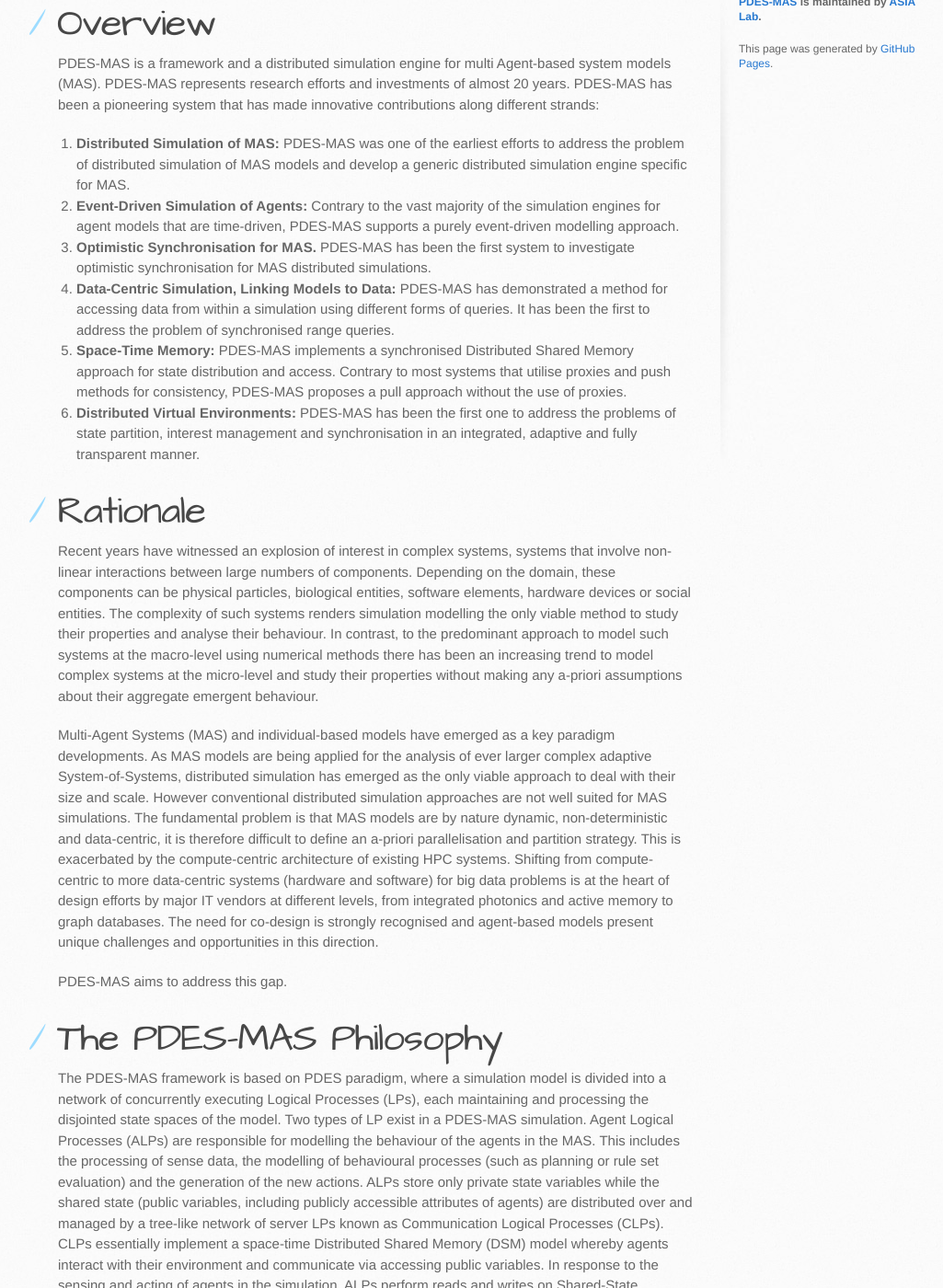
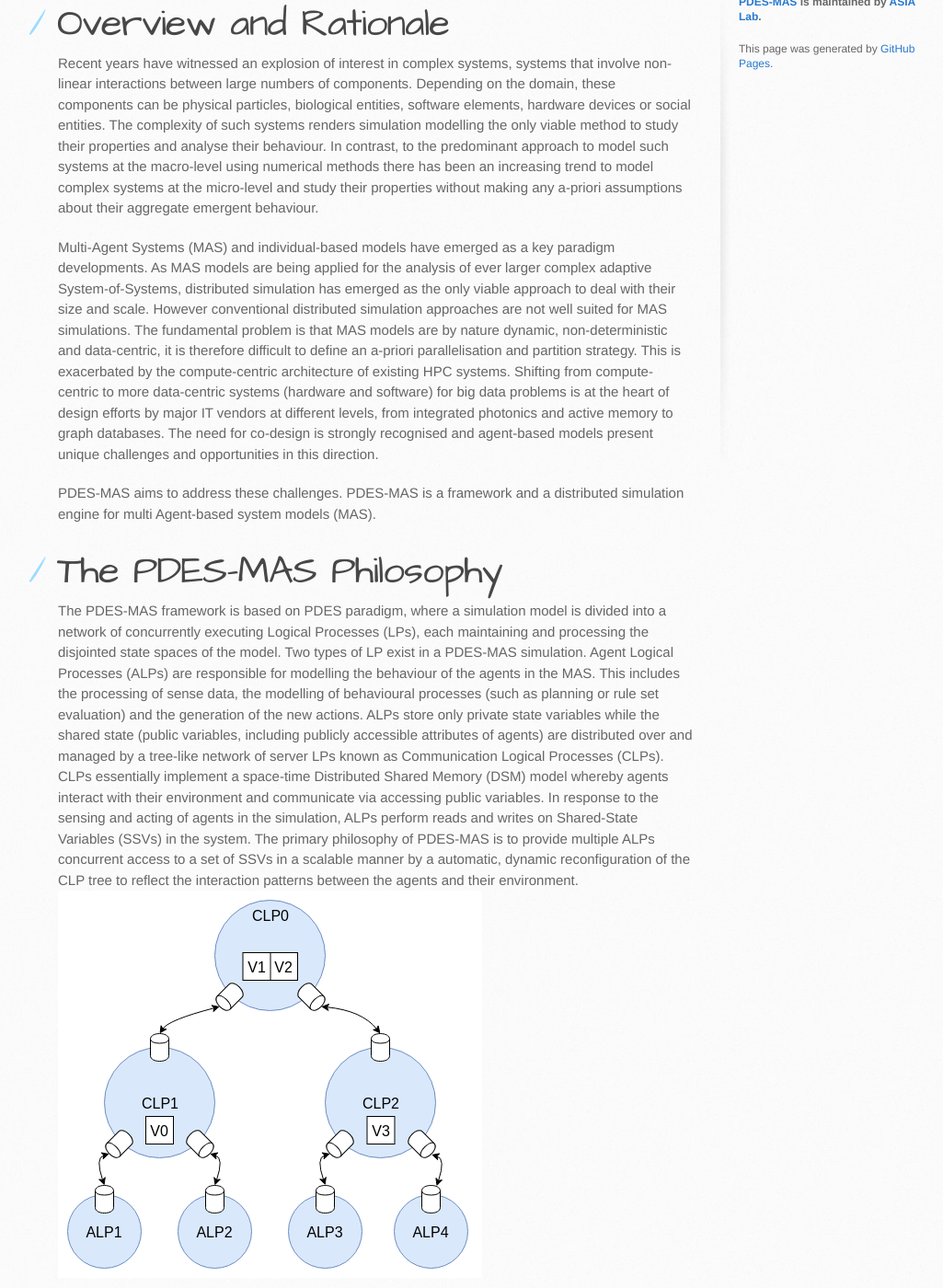
Before and after one commit to PDES-MAS/PDES-MAS.github.io, a Jekyll site: the page built from index.md, in a window 1280 px wide and 1400 px high, scrolled down 346 px. Shown: the whole window at 92% size, without its empty margins (107-1132 px from the left). Built offline with Jekyll 4.4.1, drawn with Linux system fonts in a browser that asks for light colours; our own code applies the rules of GitHub Pages for plain Markdown files; some of the changed text lies outside the part shown.

Commit message:
Update index.md

```diff
--- a/index.md
+++ b/index.md
@@ -3,24 +3,23 @@
 ---
 
 
-# Overview
-PDES-MAS is a framework and a distributed simulation engine for multi Agent-based system models (MAS). PDES-MAS represents research efforts and investments of almost 20 years.  PDES-MAS has been a pioneering system that has made innovative contributions along different strands:
+# Overview and Rationale
+Recent years have witnessed an explosion of interest in complex systems, systems that involve non-linear interactions between large numbers of components. Depending on the domain, these components can be physical particles, biological entities, software elements, hardware devices or social entities. The complexity of such systems renders simulation modelling the only viable method to study their properties and analyse their behaviour.  In contrast, to the predominant approach to model such systems at the macro-level using numerical methods there has been an increasing trend to model complex systems at the micro-level and study their properties without making any a-priori assumptions about their aggregate emergent behaviour.
 
-1. **Distributed Simulation of MAS:** PDES-MAS was one of the earliest efforts to address the problem of distributed simulation of MAS models and develop a generic distributed simulation engine specific for MAS.
+Multi-Agent Systems (MAS) and individual-based models have emerged as a key paradigm developments. As MAS models are being applied for the analysis of ever larger complex adaptive System-of-Systems, distributed simulation has emerged as the only viable approach to deal with their size and scale. However conventional distributed simulation approaches are not well suited for MAS simulations. The fundamental problem is that MAS models are by nature dynamic, non-deterministic and data-centric, it is therefore difficult to define an a-priori parallelisation and partition strategy. This is exacerbated by the compute-centric architecture of existing HPC systems. Shifting from compute-centric to more data-centric systems (hardware and software) for big data problems is at the heart of design efforts by major IT vendors at different levels, from integrated photonics and active memory to graph databases. The need for co-design is strongly recognised and agent-based models present unique challenges and opportunities in this direction.
+
+PDES-MAS aims to address these challenges. PDES-MAS is a framework and a distributed simulation engine for multi Agent-based system models (MAS).
+
+# The PDES-MAS Philosophy
+The PDES-MAS framework is based on PDES paradigm, where a simulation model is divided into a network of concurrently executing Logical Processes (LPs), each maintaining and processing the disjointed state spaces of the model. Two types of LP exist in a PDES-MAS simulation. Agent Logical Processes (ALPs) are responsible for modelling the behaviour of the agents in the MAS. This includes the processing of sense data, the modelling of behavioural processes (such as planning or rule set evaluation) and the generation of the new actions. ALPs store only private state variables while the shared state (public variables, including publicly accessible attributes of agents) are distributed over and managed by a tree-like network of server LPs known as Communication Logical Processes (CLPs). CLPs essentially implement a space-time Distributed Shared Memory (DSM) model whereby agents interact with their environment and communicate via accessing public variables. In response to the sensing and acting of agents in the simulation, ALPs perform reads and writes on Shared-State Variables (SSVs) in the system.  The primary philosophy of PDES-MAS is to provide multiple ALPs concurrent access to a set of SSVs in a scalable manner by a automatic, dynamic reconfiguration of the CLP tree to reﬂect the interaction patterns between the agents and their environment.
+![](/assets/images/pdesmas/topology.svg)
+
+# Novelty and Contributions
+PDES-MAS represents research efforts and investments of almost 20 years.  PDES-MAS has been a pioneering system that has made innovative contributions along different strands:
+
+1. **Distributed Simulation of MAS:** PDES-MAS has been  one of the earliest efforts to address the problem of distributed simulation of MAS models and develop a generic distributed simulation engine specific for MAS.
 2. **Event-Driven Simulation of Agents:** Contrary to the vast majority of the simulation engines for agent models that are time-driven, PDES-MAS supports a purely event-driven modelling approach.
 3. **Optimistic Synchronisation for MAS.** PDES-MAS has been the first system to investigate optimistic synchronisation for MAS distributed simulations.
 4. **Data-Centric Simulation, Linking Models to Data:** PDES-MAS has demonstrated a method for accessing data from within a simulation using different forms of queries. It has been the first to address the problem of synchronised range queries.
 5. **Space-Time Memory:** PDES-MAS implements a synchronised Distributed Shared Memory approach for state distribution and access. Contrary to most systems that utilise proxies and push methods for consistency, PDES-MAS proposes a pull approach without the use of proxies.
-6. **Distributed Virtual Environments:** PDES-MAS has been the first one to address the problems of state partition, interest management and synchronisation in an integrated, adaptive and fully transparent manner.
-
-
-# Rationale
-Recent years have witnessed an explosion of interest in complex systems, systems that involve non-linear interactions between large numbers of components. Depending on the domain, these components can be physical particles, biological entities, software elements, hardware devices or social entities. The complexity of such systems renders simulation modelling the only viable method to study their properties and analyse their behaviour.  In contrast, to the predominant approach to model such systems at the macro-level using numerical methods there has been an increasing trend to model complex systems at the micro-level and study their properties without making any a-priori assumptions about their aggregate emergent behaviour.
-
-Multi-Agent Systems (MAS) and individual-based models have emerged as a key paradigm developments. As MAS models are being applied for the analysis of ever larger complex adaptive System-of-Systems, distributed simulation has emerged as the only viable approach to deal with their size and scale. However conventional distributed simulation approaches are not well suited for MAS simulations. The fundamental problem is that MAS models are by nature dynamic, non-deterministic and data-centric, it is therefore difficult to define an a-priori parallelisation and partition strategy. This is exacerbated by the compute-centric architecture of existing HPC systems. Shifting from compute-centric to more data-centric systems (hardware and software) for big data problems is at the heart of design efforts by major IT vendors at different levels, from integrated photonics and active memory to graph databases. The need for co-design is strongly recognised and agent-based models present unique challenges and opportunities in this direction.
-
-PDES-MAS aims to address this gap.
-
-# The PDES-MAS Philosophy
-The PDES-MAS framework is based on PDES paradigm, where a simulation model is divided into a network of concurrently executing Logical Processes (LPs), each maintaining and processing the disjointed state spaces of the model. Two types of LP exist in a PDES-MAS simulation. Agent Logical Processes (ALPs) are responsible for modelling the behaviour of the agents in the MAS. This includes the processing of sense data, the modelling of behavioural processes (such as planning or rule set evaluation) and the generation of the new actions. ALPs store only private state variables while the shared state (public variables, including publicly accessible attributes of agents) are distributed over and managed by a tree-like network of server LPs known as Communication Logical Processes (CLPs). CLPs essentially implement a space-time Distributed Shared Memory (DSM) model whereby agents interact with their environment and communicate via accessing public variables. In response to the sensing and acting of agents in the simulation, ALPs perform reads and writes on Shared-State Variables (SSVs) in the system.  The primary philosophy of PDES-MAS is to provide multiple ALPs concurrent access to a set of SSVs in a scalable manner by a automatic, dynamic reconfiguration of the CLP tree to reﬂect the interaction patterns between the agents and their environment.
-![](/assets/images/pdesmas/topology.svg)
+6. **Distributed Virtual Environments:** PDES-MAS has been the first system to address the problems of state partition, interest management and synchronisation in an integrated, adaptive and fully transparent manner.
```
